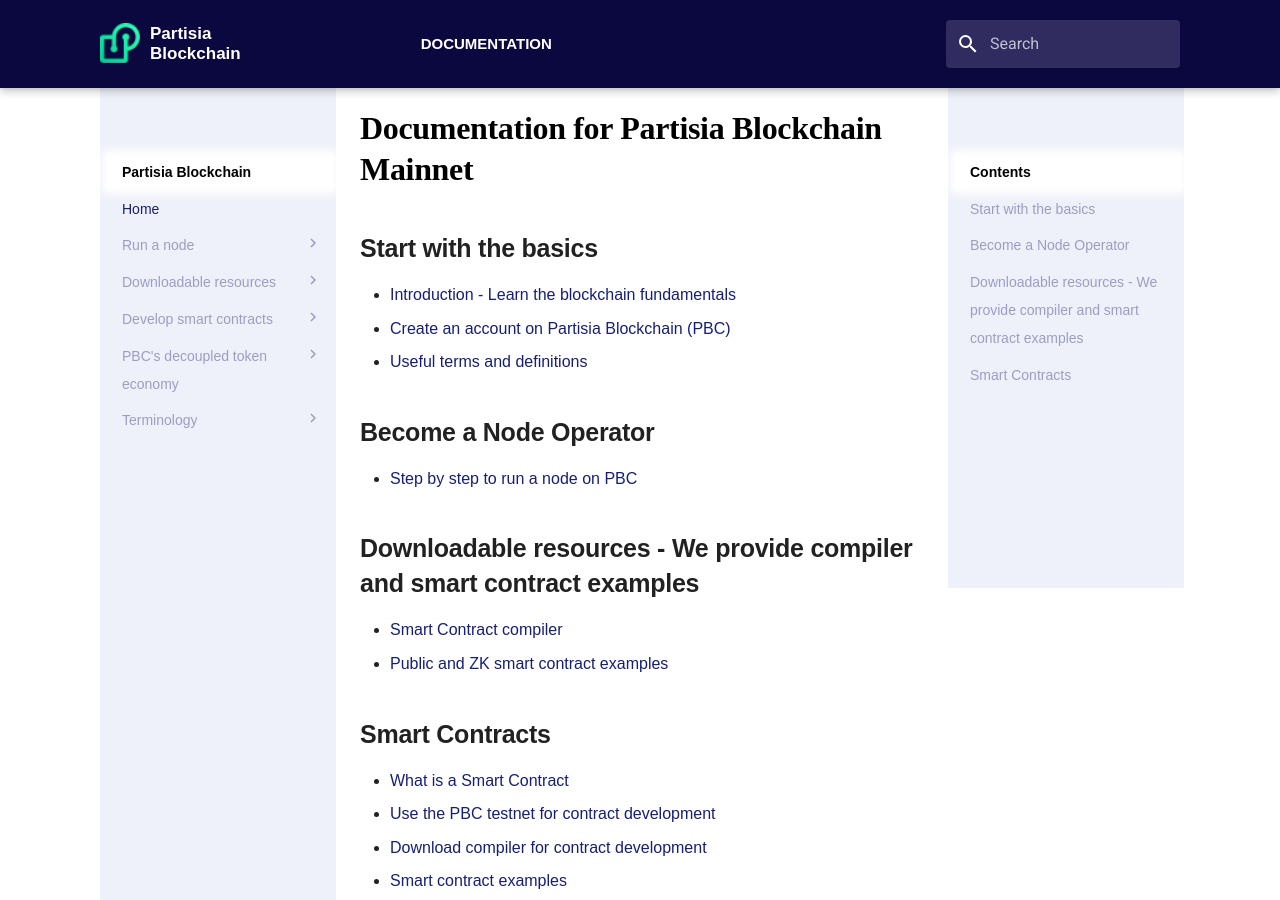
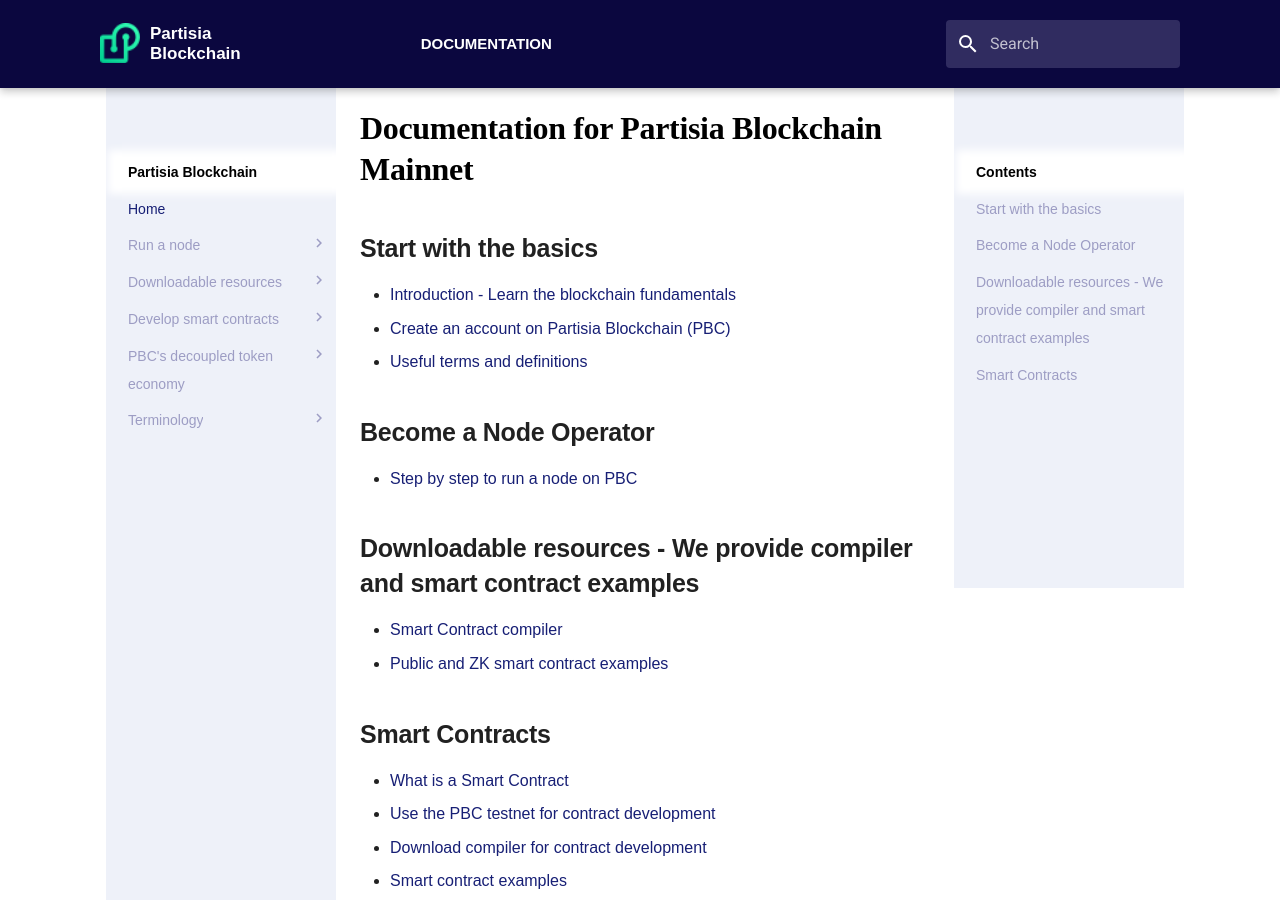
Before and after one commit to 0xSero/partisia-docs, an MkDocs documentation site: the page built from docs/index.md, in a window 1280 px wide and 900 px high. Built offline with MkDocs 1.6.1 and Material for MkDocs 9.7.7, drawn with Linux system fonts in a browser that asks for light colours; some web fonts are replaced; a script that is not in the unit is left out.

Commit message:
Testing css change for scrollwrapper

```diff
--- a/docs/stylesheets/extra.css
+++ b/docs/stylesheets/extra.css
@@ -279,7 +279,7 @@
   background-color: #eef1f9;
   color: #9d9dc4;
   padding: 70px 10px;
-  margin: 0 0.2rem;
+  margin: 0 0.5rem;
   overflow-y: auto;
   height: 100% !important;
   /* position: fixed; */
```
